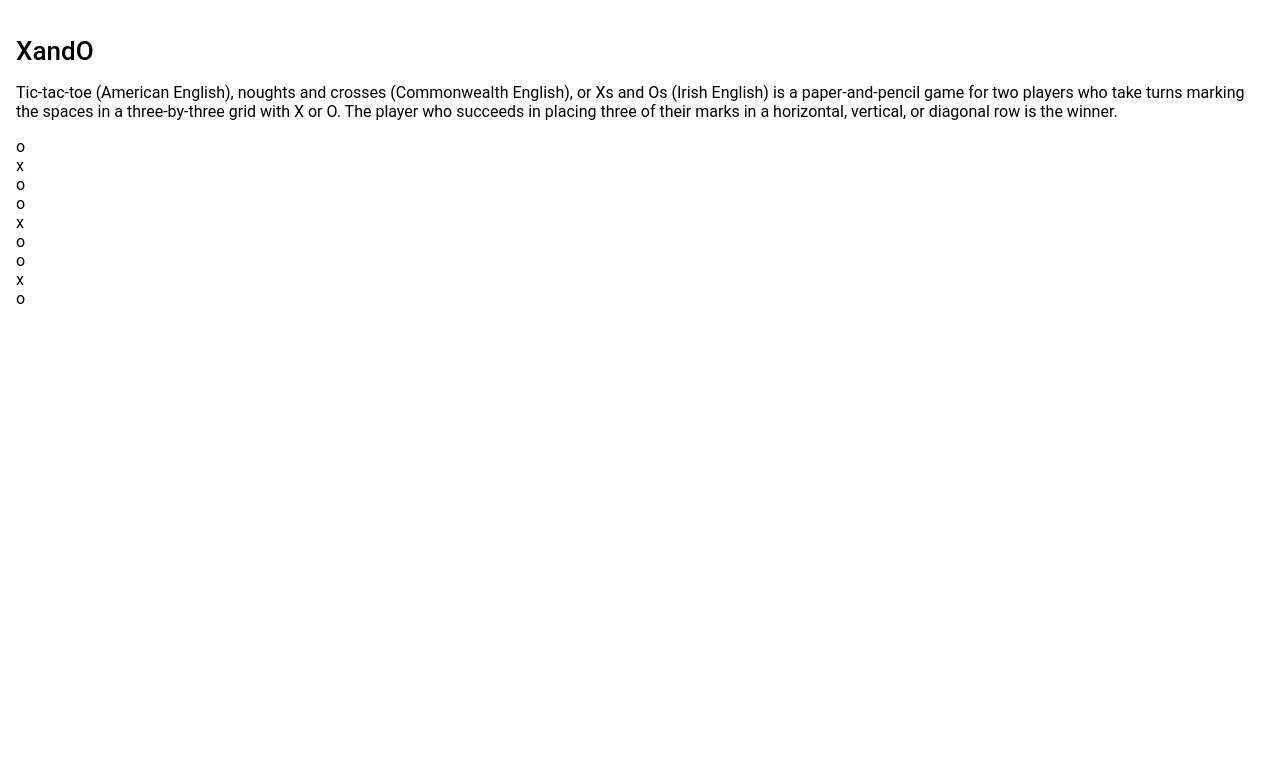
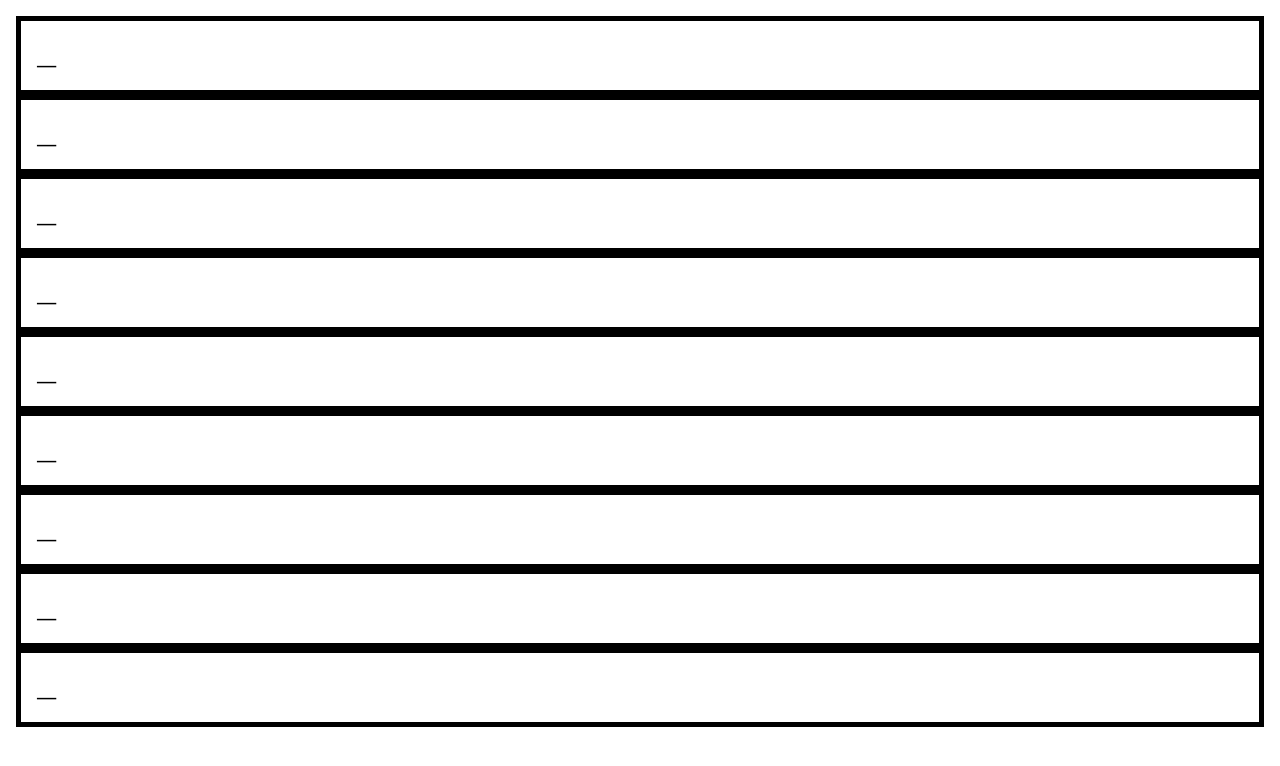
Before and after one commit to oliverkocsis/xando-ionic, a React (Create React App) app: page /home in a window 1280 px wide. Shown: the top 766 px of the page. Built offline with nearby package versions, Linux system fonts and the light colour scheme.

Commit message:
Set up state. Propagate state to children. Propagate mark to parent.

```diff
--- a/src/components/Game.tsx
+++ b/src/components/Game.tsx
@@ -1,12 +1,33 @@
+import React, { useState } from 'react';
 import './Game.css';
 import Grid from './Grid';
+import { _, X, O } from './Players';
 
 interface ContainerProps { }
 
+function initializeSpaces(): string[] {
+  const grid = []
+  for (let i = 0; i < 9; i++) {
+    grid.push(_);
+  }
+  return grid;
+}
+
 const Game: React.FC<ContainerProps> = () => {
+
+  const [turn, setTurn] = useState(X);
+  const [spaces, setSpaces] = useState(initializeSpaces());
+
+  function mark(index: number) {
+    console.log("Marked: " + index);
+    spaces[index] = turn;
+    setSpaces(spaces);
+    setTurn(turn == X ? O : X);
+  }
+
   return (
     <div className="game">
-        <Grid></Grid>
+      <Grid spaces={spaces} mark={mark.bind(this)}></Grid>
     </div>
   );
 };
--- a/src/components/Grid.tsx
+++ b/src/components/Grid.tsx
@@ -1,21 +1,18 @@
 import './Grid.css';
 import Space from './Space';
-import {X, O} from './Players';
+import { X, O } from './Players';
 
-interface ContainerProps { }
+interface ContainerProps {
+  spaces: string[];
+  mark: (index: number) => void
+}
 
-const Grid: React.FC<ContainerProps> = () => {
+const Grid: React.FC<ContainerProps> = (props) => {
+  const spaces = props.spaces.map((space, index) => <Space index={index} value={space} mark={props.mark}></Space>);
+
   return (
     <div className="grid">
-        <Space turn={O}></Space>
-        <Space turn={X}></Space>
-        <Space turn={O}></Space>
-        <Space turn={O}></Space>
-        <Space turn={X}></Space>
-        <Space turn={O}></Space>
-        <Space turn={O}></Space>
-        <Space turn={X}></Space>
-        <Space turn={O}></Space>
+      {spaces}
     </div>
   );
 };
--- a/src/components/Players.ts
+++ b/src/components/Players.ts
@@ -1,2 +1,3 @@
+export const _ = '_'
 export const X = 'x'
 export const O = 'o'
--- a/src/components/Space.css
+++ b/src/components/Space.css
@@ -1 +1,8 @@
-.space {}
+.space {
+    font-family: 'Courier New', Courier, monospace;
+    font-weight: bold;
+    font-size: 2rem;
+    padding: 1rem;
+    border-style: solid;
+    border-width: 5px;
+}
--- a/src/components/Space.tsx
+++ b/src/components/Space.tsx
@@ -1,13 +1,16 @@
 import './Space.css';
 
 interface ContainerProps {
-  turn: string;
+  index: number;
+  value: string;
+
+  mark: (index: number) => void
 }
 
 const Space: React.FC<ContainerProps> = (props) => {
   return (
-    <div className="space">
-      {props.turn}
+    <div className="space" onClick={() => props.mark(props.index)}>
+      {props.value}
     </div>
   );
 };
--- a/src/pages/Home.tsx
+++ b/src/pages/Home.tsx
@@ -6,8 +6,6 @@ const Home: React.FC = () => {
   return (
     <IonPage>
       <IonContent fullscreen className="ion-padding">
-        <h1>XandO</h1>
-        <p>Tic-tac-toe (American English), noughts and crosses (Commonwealth English), or Xs and Os (Irish English) is a paper-and-pencil game for two players who take turns marking the spaces in a three-by-three grid with X or O. The player who succeeds in placing three of their marks in a horizontal, vertical, or diagonal row is the winner. </p>
         <Game></Game>
       </IonContent>
     </IonPage>
```
